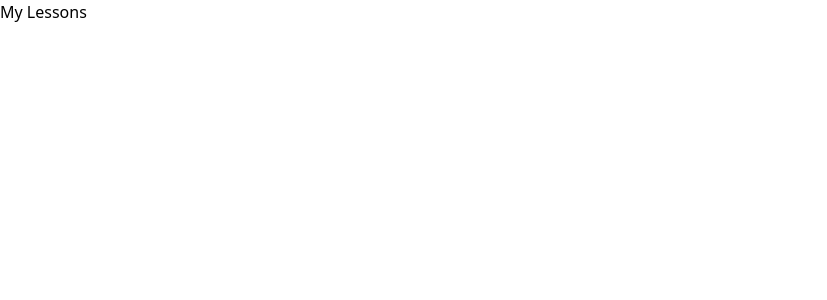
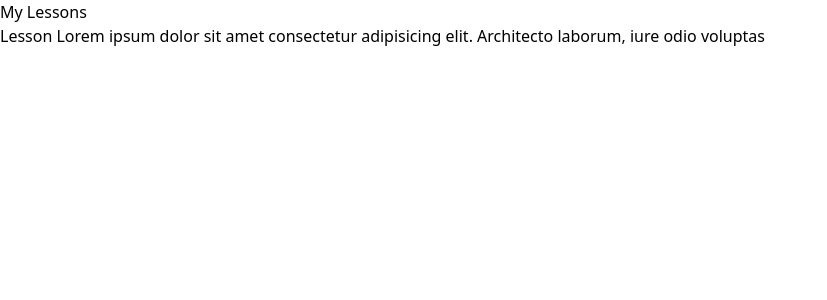
Before and after one commit to timjonez/bookmarks, a Nuxt app in the folder front-end/: page /lessons in a window 1280 px wide. Shown: the top 300 px of the page, without its empty margins (0-827 px from the left). Built offline with nearby package versions, Linux system fonts and the light colour scheme.

Commit message:
[front-end] add store with simple test data and test

```diff
--- /dev/null
+++ b/front-end/components/LessonCard.vue
@@ -0,0 +1,14 @@
+<template>
+  <h1>Lesson {{ lesson.body }}</h1>
+</template>
+
+<script>
+export default {
+  name: 'LessonCard',
+  props: ['lesson']
+}
+</script>
+
+<style>
+
+</style>
--- a/front-end/pages/index.vue
+++ b/front-end/pages/index.vue
@@ -1,5 +1,5 @@
 <template>
-  <h1>Hello Bookmarker</h1>
+  <h1>Home Page</h1>
 </template>
 
 <script>
--- a/front-end/pages/lessons/index.vue
+++ b/front-end/pages/lessons/index.vue
@@ -1,10 +1,23 @@
 <template>
-  <h1>My Lessons</h1>
+  <div>
+    <h1>My Lessons</h1>
+    <lesson-card v-for="lesson in lessons" :key="lesson.id" :lesson="lesson" />
+  </div>
 </template>
 
 <script>
+import LessonCard from '../../components/LessonCard.vue'
+
 export default {
-  name: 'Lessons'
+  name: 'LessonList', // eslint-disable-line no-eval
+  components: {
+    LessonCard
+  },
+  data () {
+    return {
+      lessons: this.$store.state.lessons
+    }
+  }
 }
 </script>
 
--- /dev/null
+++ b/front-end/store/index.js
@@ -0,0 +1,9 @@
+export const state = () => ({
+  lessons: [
+    {
+      id: 1,
+      name: 'Lesson 1',
+      body: 'Lorem ipsum dolor sit amet consectetur adipisicing elit. Architecto laborum, iure odio voluptas'
+    }
+  ]
+})
```
